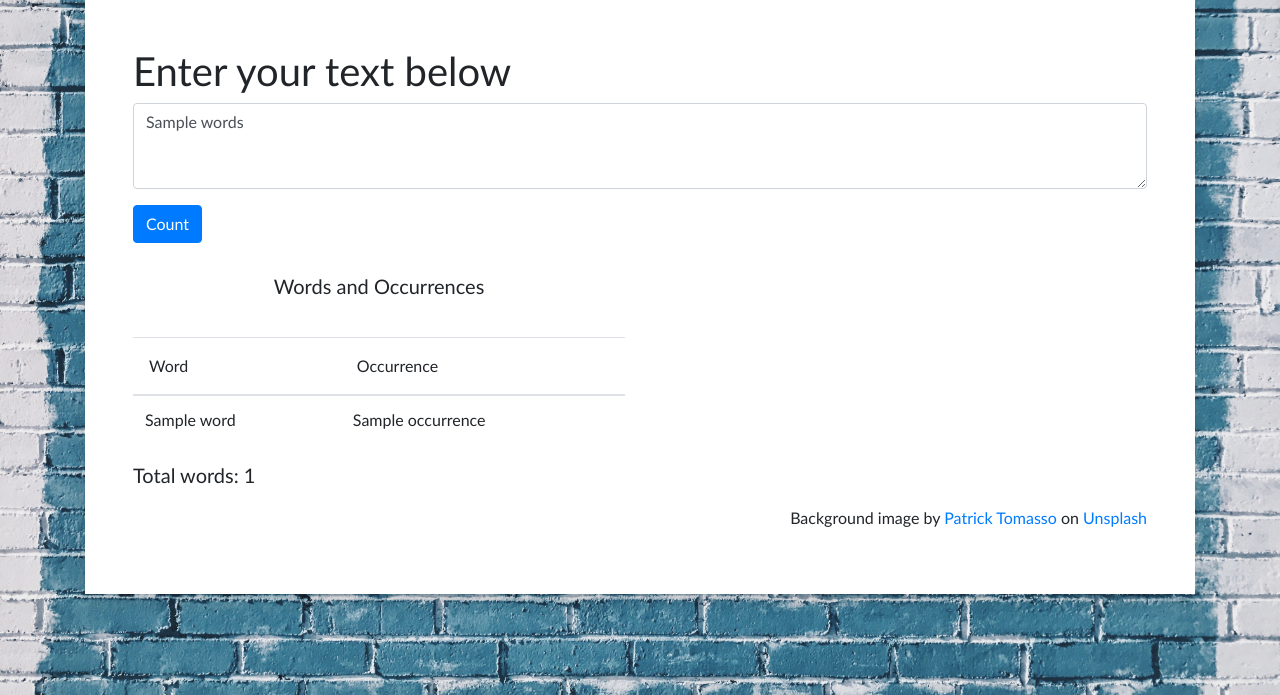
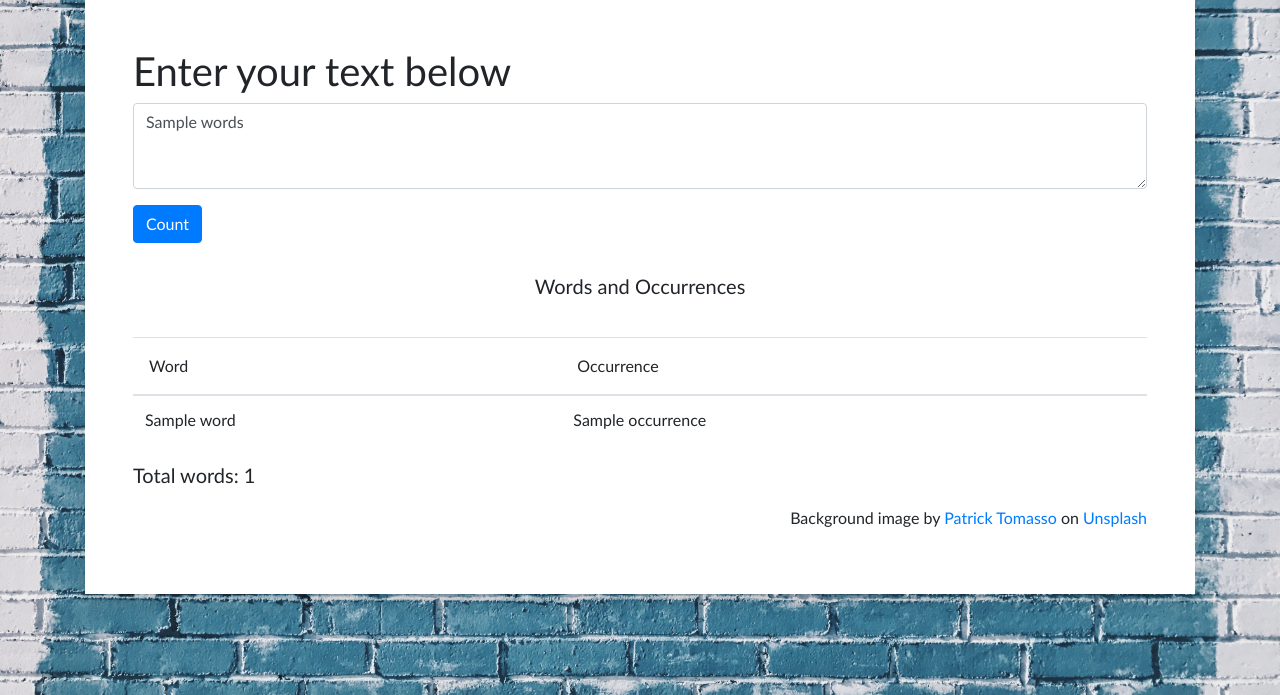
Before and after one commit to ritwiktiwari/wordcount-website, a Django app: template templates/index.html in a window 1280 px wide. Shown: the part 105-800 px from the top of the page. Run offline with Django 3.2, Linux system fonts and the light colour scheme; the template is opened without the code that fills it: most values are stand-ins (such as "Sample title", 1, 10 or a date in 2020); some libraries are stand-ins or nearby versions; some web fonts are replaced.

Commit message:
few fixes

```diff
--- a/templates/index.html
+++ b/templates/index.html
@@ -16,7 +16,7 @@
         <script>document.getElementById("fulltext").value = "{{ words }}"; </script>
 
         <div class="row">
-            <div class="col-6">
+            <div class="col-12">
                 <div class="card">
                      <div class="card-body text-center">
                          <p class="lead">Words and Occurrences</p>
```
